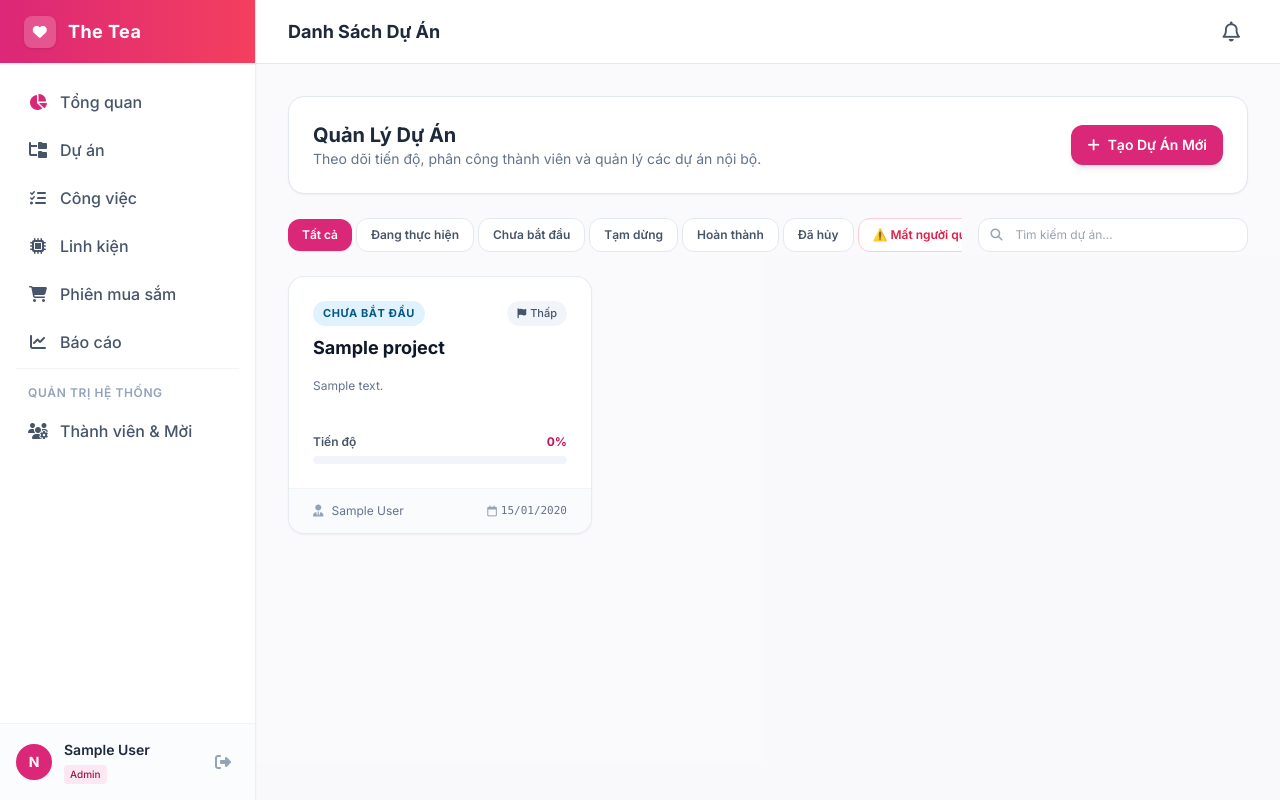
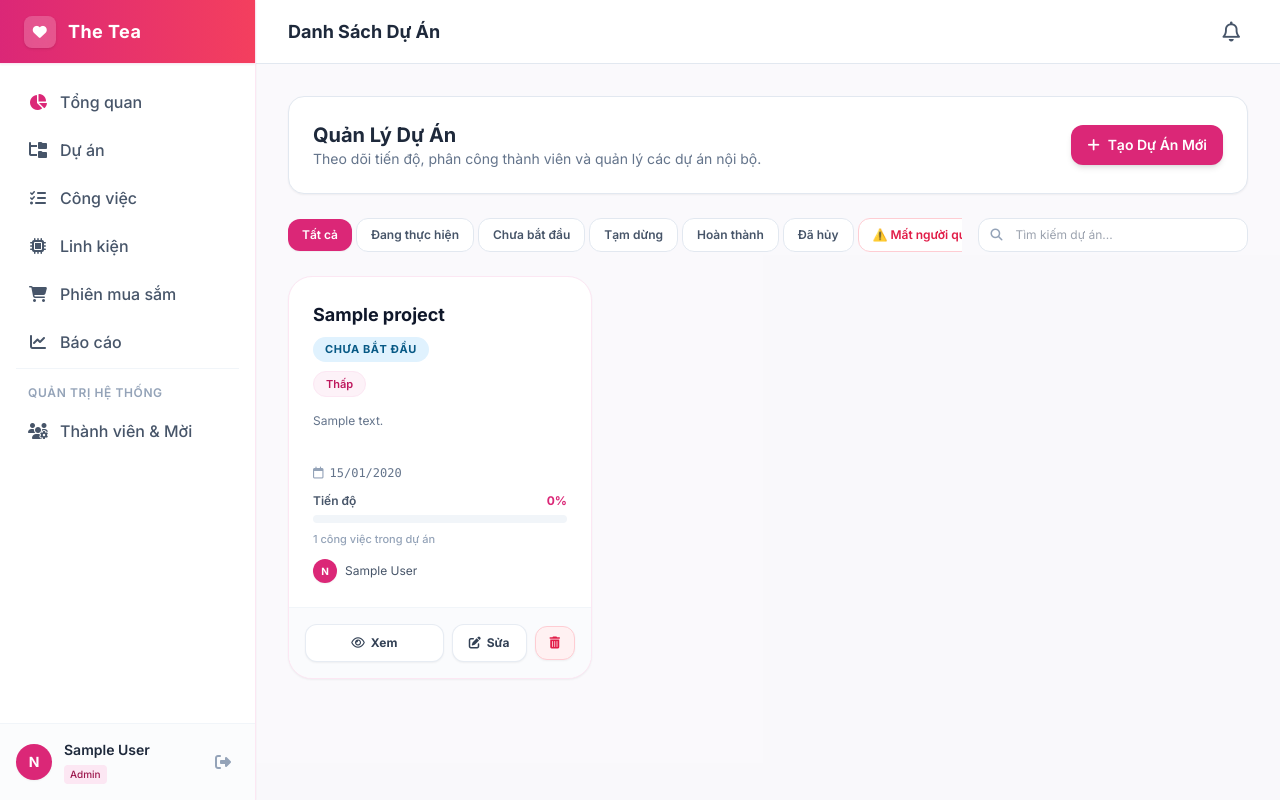
Before and after one commit to pttthptndc10/The-Tea, a Django app: page /projects/ in a window 1280 px wide. Run offline with Django 4.2, Linux system fonts and the light colour scheme; a user stored in the database is signed in; tables that the repository leaves empty hold one stand-in row (values such as "Sample post"); data that the repository does not hold is empty; some libraries are stand-ins or nearby versions.

Commit message:
style: redesign project cards with 3 action buttons (Xem, Sua, Xoa) matching spec image

```diff
--- a/templates/projects/project_list.html
+++ b/templates/projects/project_list.html
@@ -69,35 +69,34 @@
     {% if projects %}
     <div class="grid grid-cols-1 md:grid-cols-2 lg:grid-cols-3 gap-6">
         {% for p in projects %}
-        <a href="{% url 'projects:detail' p.id %}" class="bg-white rounded-2xl border border-slate-200/80 shadow-sm hover:shadow-md hover:border-brand-500 transition flex flex-col justify-between overflow-hidden group cursor-pointer">
+        <div class="bg-white rounded-3xl border border-pink-100 shadow-sm hover:shadow-md transition flex flex-col justify-between overflow-hidden">
 
             <div class="p-6 space-y-4">
                 <!-- Header: Badges & Title -->
                 <div class="space-y-2">
                     <div class="flex items-center justify-between gap-2 flex-wrap">
+                        <!-- Project Title -->
+                        <h3 class="text-lg font-bold text-slate-900 line-clamp-1">
+                            {{ p.name }}
+                        </h3>
+
                         <!-- Status Badge -->
-                        <span class="px-2.5 py-1 rounded-full text-[11px] font-bold uppercase tracking-wider
+                        <span class="px-3 py-1 rounded-full text-[11px] font-bold uppercase tracking-wider
                             {% if p.status == 'COMPLETED' %}bg-emerald-100 text-emerald-800
-                            {% elif p.status == 'IN_PROGRESS' %}bg-amber-100 text-amber-800
+                            {% elif p.status == 'IN_PROGRESS' %}bg-pink-100 text-pink-700 border border-pink-200
                             {% elif p.status == 'CANCELLED' %}bg-slate-100 text-slate-700
                             {% elif p.status == 'ON_HOLD' %}bg-purple-100 text-purple-800
                             {% else %}bg-sky-100 text-sky-800{% endif %}">
                             {{ p.get_status_display }}
                         </span>
+                    </div>
 
                     <!-- Priority Badge -->
-                        <span class="px-2.5 py-1 rounded-full text-[11px] font-medium
-                            {% if p.priority == 'URGENT' %}bg-rose-100 text-rose-800 font-bold
-                            {% elif p.priority == 'HIGH' %}bg-orange-100 text-orange-800
-                            {% else %}bg-slate-100 text-slate-600{% endif %}">
-                            <i class="fa-solid fa-flag text-[10px] mr-1"></i>{{ p.get_priority_display }}
+                    <div>
+                        <span class="inline-block px-3 py-1 rounded-full text-[11px] font-semibold bg-pink-50 text-pink-700 border border-pink-100">
+                            {{ p.get_priority_display }}
                         </span>
                     </div>
-
-                    <!-- Project Title -->
-                    <h3 class="text-lg font-bold text-slate-900 line-clamp-1 group-hover:text-brand-600 transition">
-                        {{ p.name }}
-                    </h3>
                 </div>
 
                 <!-- Unmanaged Warning Badge -->
@@ -113,25 +112,39 @@
                     {{ p.description|default:"Chưa có mô tả chi tiết." }}
                 </p>
 
+                <!-- Due Date & Members -->
+                <div class="space-y-2 pt-1 text-xs text-slate-500">
+                    <div class="flex items-center gap-1.5 font-mono text-xs">
+                        <i class="fa-regular fa-calendar text-slate-400"></i>
+                        <span>{{ p.end_date|date:"d/m/Y" }}</span>
+                    </div>
+
                     <!-- Progress Bar -->
                     {% with progress=p.get_progress_percentage %}
-                <div class="space-y-1.5 pt-2">
+                    <div class="space-y-1.5 pt-1">
                         <div class="flex items-center justify-between text-xs">
                             <span class="font-semibold text-slate-600">Tiến độ</span>
-                        <span class="font-bold text-brand-700">{{ progress }}%</span>
+                            <span class="font-bold text-pink-600">{{ progress }}%</span>
                         </div>
                         <div class="w-full h-2 bg-slate-100 rounded-full overflow-hidden">
-                        <div class="h-full bg-brand-500 rounded-full transition-all duration-500" style="width: {{ progress }}%;"></div>
+                            <div class="h-full bg-gradient-to-r from-pink-500 to-rose-500 rounded-full transition-all duration-500" style="width: {{ progress }}%;"></div>
                         </div>
+                        <p class="text-[11px] text-slate-400 font-medium pt-0.5">
+                            {{ p.tasks.all|length }} công việc trong dự án
+                        </p>
                     </div>
                     {% endwith %}
+
+                    <!-- Manager / Members -->
+                    <div class="flex items-center gap-2 pt-1 text-xs text-slate-600">
+                        <div class="w-6 h-6 rounded-full bg-pink-600 text-white font-bold flex items-center justify-center text-[10px] shadow-sm">
+                            {% if p.manager %}
+                                {{ p.manager.email|slice:":1"|upper }}
+                            {% else %}
+                                ?
+                            {% endif %}
                         </div>
-
-            <!-- Footer: Manager & Dates -->
-            <div class="px-6 py-3.5 bg-slate-50/70 border-t border-slate-100 flex items-center justify-between text-xs text-slate-500">
-                <div class="flex items-center gap-2">
-                    <i class="fa-solid fa-user-tie text-slate-400"></i>
-                    <span class="truncate max-w-[120px]" title="Người quản lý">
+                        <span>
                             {% if p.manager %}
                                 {{ p.manager.full_name|default:p.manager.email }}
                             {% else %}
@@ -139,13 +152,58 @@
                             {% endif %}
                         </span>
                     </div>
-                <div class="flex items-center gap-1 font-mono text-[11px]">
-                    <i class="fa-regular fa-calendar text-slate-400"></i>
-                    <span>{{ p.end_date|date:"d/m/Y" }}</span>
                 </div>
             </div>
 
+            <!-- Footer Action Buttons (3 Buttons: Xem, Sửa, Xóa like Spec Image) -->
+            <div class="p-4 bg-slate-50/70 border-t border-slate-100 flex items-center gap-2">
+                <!-- Button 1: Xem Details -->
+                <a href="{% url 'projects:detail' p.id %}" class="flex-1 py-2.5 px-3 bg-white hover:bg-pink-50 text-slate-700 hover:text-pink-700 font-bold text-xs rounded-xl border border-slate-200/80 transition flex items-center justify-center gap-1.5 shadow-sm">
+                    <i class="fa-regular fa-eye"></i>
+                    <span>Xem</span>
                 </a>
+
+                <!-- Button 2: Sửa Edit -->
+                <a href="{% url 'projects:edit' p.id %}" class="py-2.5 px-4 bg-white hover:bg-pink-50 text-slate-700 hover:text-pink-700 font-bold text-xs rounded-xl border border-slate-200/80 transition flex items-center justify-center gap-1.5 shadow-sm">
+                    <i class="fa-solid fa-pen-to-square"></i>
+                    <span>Sửa</span>
+                </a>
+
+                <!-- Button 3: Xóa Delete (Admin Only) -->
+                {% if user.role == 'ADMIN' or user.is_staff or user.is_superuser %}
+                <button type="button" onclick="openModal('deleteModal_{{ p.id }}')" class="py-2.5 px-3.5 bg-rose-50 hover:bg-rose-100 text-rose-600 font-bold text-xs rounded-xl border border-rose-200 transition flex items-center justify-center shadow-sm" title="Xóa dự án">
+                    <i class="fa-solid fa-trash-can"></i>
+                </button>
+
+                <!-- Delete Modal for Project -->
+                <div id="deleteModal_{{ p.id }}" class="fixed inset-0 z-50 hidden bg-slate-900/50 backdrop-blur-sm flex items-center justify-center p-4">
+                    <div class="bg-white rounded-3xl shadow-2xl max-w-md w-full p-6 space-y-5 border border-rose-100 text-left">
+                        <div class="flex items-center justify-between border-b border-rose-100 pb-3">
+                            <h3 class="text-lg font-bold text-rose-700 flex items-center gap-2">
+                                <i class="fa-solid fa-triangle-exclamation text-rose-600"></i>
+                                <span>Xác Nhận Xóa Dự Án</span>
+                            </h3>
+                            <button type="button" onclick="closeModal('deleteModal_{{ p.id }}')" class="text-slate-400 hover:text-slate-600"><i class="fa-solid fa-xmark text-lg"></i></button>
+                        </div>
+                        <div class="space-y-2 text-sm text-slate-600">
+                            <p>Bạn có chắc chắn muốn xóa dự án <strong class="text-slate-900">'{{ p.name }}'</strong> không?</p>
+                            <div class="p-3 bg-rose-50 border border-rose-200 rounded-2xl text-xs text-rose-700 font-medium">
+                                <i class="fa-solid fa-circle-info mr-1"></i> Hành động này sẽ xóa toàn bộ Nhiệm vụ và Linh kiện thuộc dự án và <strong>KHÔNG THỂ khôi phục</strong>.
+                            </div>
+                        </div>
+                        <form method="POST" action="{% url 'projects:delete' p.id %}" class="flex justify-end gap-3 pt-2">
+                            {% csrf_token %}
+                            <button type="button" onclick="closeModal('deleteModal_{{ p.id }}')" class="px-4 py-2.5 text-xs font-semibold text-slate-600 hover:bg-slate-100 rounded-xl transition">Hủy bỏ</button>
+                            <button type="submit" class="px-5 py-2.5 text-xs font-bold bg-gradient-to-r from-rose-600 to-pink-600 hover:from-rose-700 hover:to-pink-700 text-white rounded-xl shadow-lg shadow-rose-500/30 transition">
+                                <i class="fa-solid fa-trash-can mr-1"></i> Đồng Ý Xóa
+                            </button>
+                        </form>
+                    </div>
+                </div>
+                {% endif %}
+            </div>
+
+        </div>
         {% endfor %}
     </div>
     {% else %}
```
Lines whose indentation alone changed are shown as unchanged.
